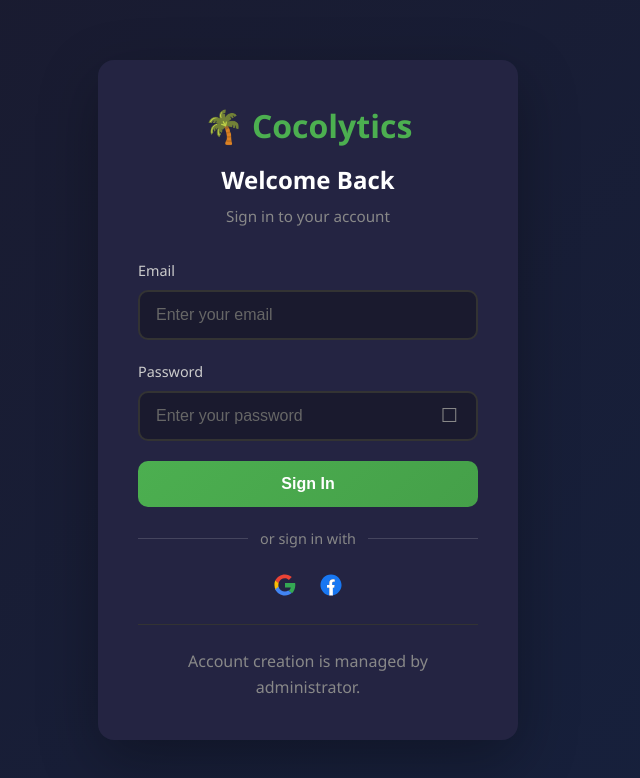
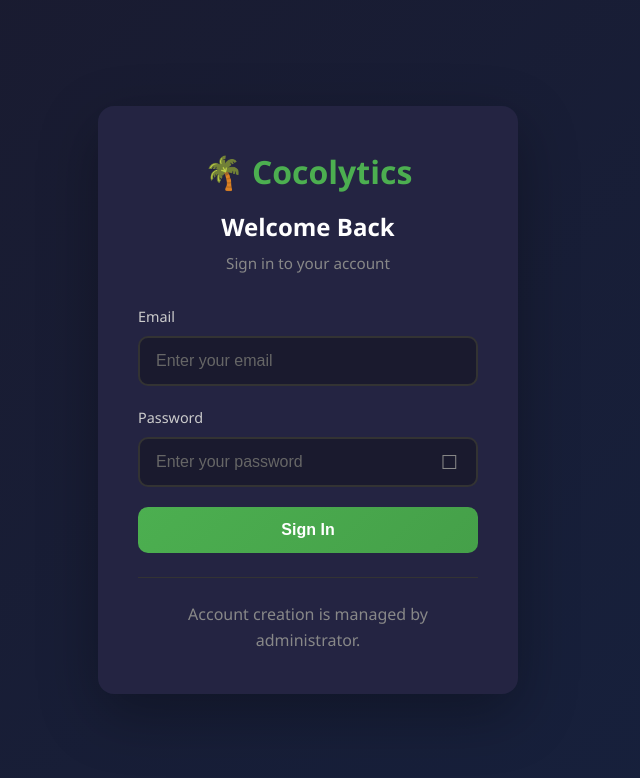
Before and after one commit to Jefferson1003/Cocolytics, a Vue app in the folder frontend/: page /login in a window 1280 px wide. Shown: the top 778 px of the page, without its empty margins (332-972 px from the left). Built offline with nearby package versions, Linux system fonts and the light colour scheme.

Commit message:
feat: remove social sign-in buttons from Login.vue

```diff
--- a/frontend/src/views/Login.vue
+++ b/frontend/src/views/Login.vue
@@ -47,27 +47,6 @@
         <button type="submit" class="btn btn-primary" :disabled="loading">
           {{ loading ? 'Signing in...' : 'Sign In' }}
         </button>
-
-        <div class="social-divider">
-          <span>or sign in with</span>
-        </div>
-
-        <div class="social-buttons">
-          <button type="button" class="btn-social google" aria-label="Sign in with Google" disabled>
-            <svg class="social-icon" viewBox="0 0 48 48" aria-hidden="true">
-              <path fill="#EA4335" d="M24 9.5c3.24 0 6.16 1.19 8.45 3.52l6.28-6.28C34.82 3.12 29.86 1 24 1 14.62 1 6.5 6.38 2.62 14.56l7.34 5.7C11.64 13.74 17.37 9.5 24 9.5z"/>
-              <path fill="#34A853" d="M46.5 24.5c0-1.62-.15-3.18-.44-4.69H24v9.38h12.64c-.55 2.98-2.22 5.5-4.74 7.19l7.28 5.62C42.94 38.78 46.5 32.17 46.5 24.5z"/>
-              <path fill="#FBBC05" d="M9.96 28.26A14.5 14.5 0 0 1 9.5 24c0-1.49.26-2.93.46-4.26l-7.34-5.7A23.91 23.91 0 0 0 1 24c0 3.86.93 7.5 2.62 10.74l7.34-5.48z"/>
-              <path fill="#4285F4" d="M24 47c5.86 0 10.82-1.94 14.44-5.28l-7.28-5.62c-2.02 1.35-4.62 2.14-7.16 2.14-6.63 0-12.36-4.24-14.04-10.5l-7.34 5.48C6.5 41.62 14.62 47 24 47z"/>
-            </svg>
-          </button>
-          <button type="button" class="btn-social facebook" aria-label="Sign in with Facebook" disabled>
-            <svg class="social-icon" viewBox="0 0 48 48" aria-hidden="true">
-              <path fill="#1877F2" d="M24 1C11.3 1 1 11.3 1 24c0 11.4 8.3 20.9 19.1 22.7V30.1h-5v-6.1h5v-4.6c0-5 3-7.8 7.6-7.8 2.2 0 4.5.4 4.5.4v4.9h-2.5c-2.5 0-3.2 1.5-3.2 3.1v4h5.4l-.9 6.1h-4.5v16.6C38.7 44.9 47 35.4 47 24 47 11.3 36.7 1 24 1z"/>
-              <path fill="#FFFFFF" d="M31.1 30.1l.9-6.1h-5.4v-4c0-1.6.8-3.1 3.2-3.1h2.5V12s-2.3-.4-4.5-.4c-4.6 0-7.6 2.8-7.6 7.8v4.6h-5v6.1h5v16.6c1.3.2 2.6.3 3.9.3s2.6-.1 3.9-.3V30.1h4.5z"/>
-            </svg>
-          </button>
-        </div>
       </form>
 
       <div class="auth-footer">
```
